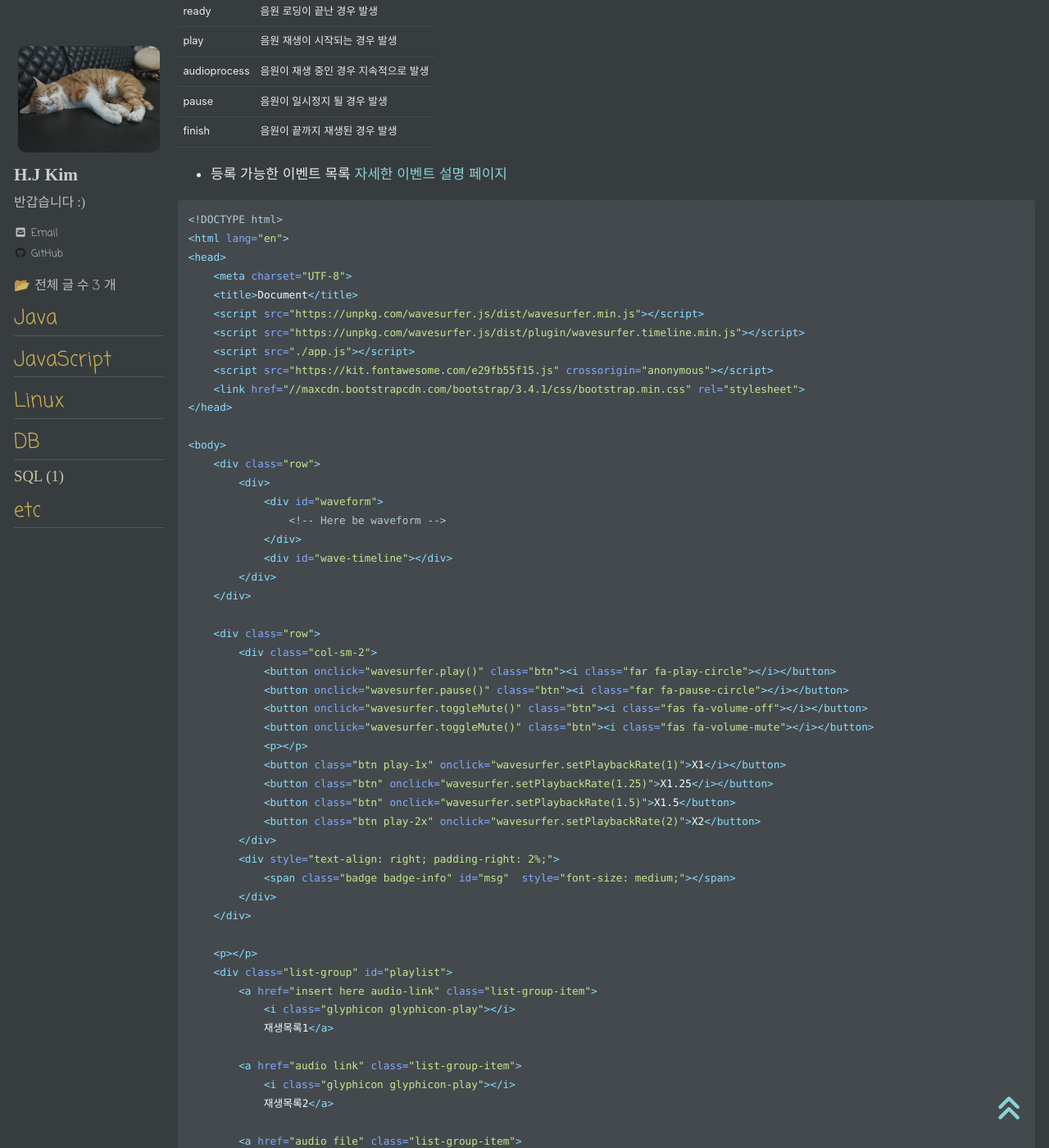
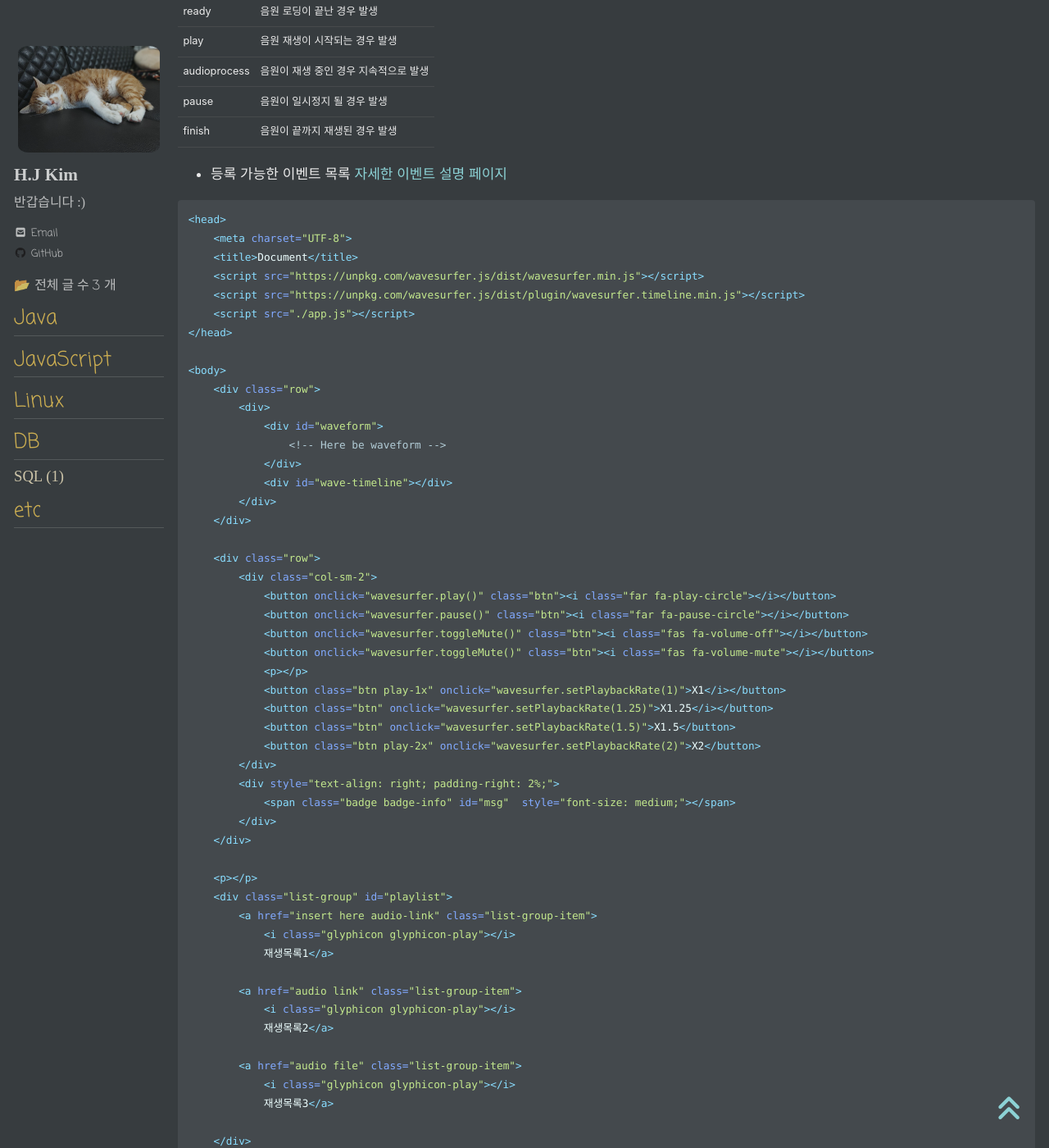
Before and after one commit to khyjin/khyjin.github.io, a Jekyll site: the page built from _posts/JavaScript/Lib/2022-01-21-wavesurfer.md, in a window 1280 px wide and 1400 px high, scrolled down 3169 px. Shown: the whole window at 82% size. Built offline with Jekyll 4.4.1, drawn with Linux system fonts in a browser that asks for light colours; cached includes are drawn as plain includes; nearby versions of some CDN libraries; some web fonts are replaced; comment, search, counter and statistics services are not loaded.

Commit message:
Update 2022-01-21-wavesurfer.md

````diff
--- a/_posts/JavaScript/Lib/2022-01-21-wavesurfer.md
+++ b/_posts/JavaScript/Lib/2022-01-21-wavesurfer.md
@@ -129,16 +129,12 @@ wavesurfer.load('audio.wav');
 
 
 ```html
-<!DOCTYPE html>
-<html lang="en">
 <head>
     <meta charset="UTF-8">
     <title>Document</title>
     <script src="https://unpkg.com/wavesurfer.js/dist/wavesurfer.min.js"></script>
     <script src="https://unpkg.com/wavesurfer.js/dist/plugin/wavesurfer.timeline.min.js"></script>
     <script src="./app.js"></script>
-    <script src="https://kit.fontawesome.com/e29fb55f15.js" crossorigin="anonymous"></script>
-    <link href="//maxcdn.bootstrapcdn.com/bootstrap/3.4.1/css/bootstrap.min.css" rel="stylesheet">
 </head>
 
 <body>
@@ -184,9 +180,9 @@ wavesurfer.load('audio.wav');
 
     </div>
 </body>
-</html>
 ```
 
+###app.js
 ```javascript
 var wavesurfer = WaveSurfer.create({
     container: '#waveform',
````
